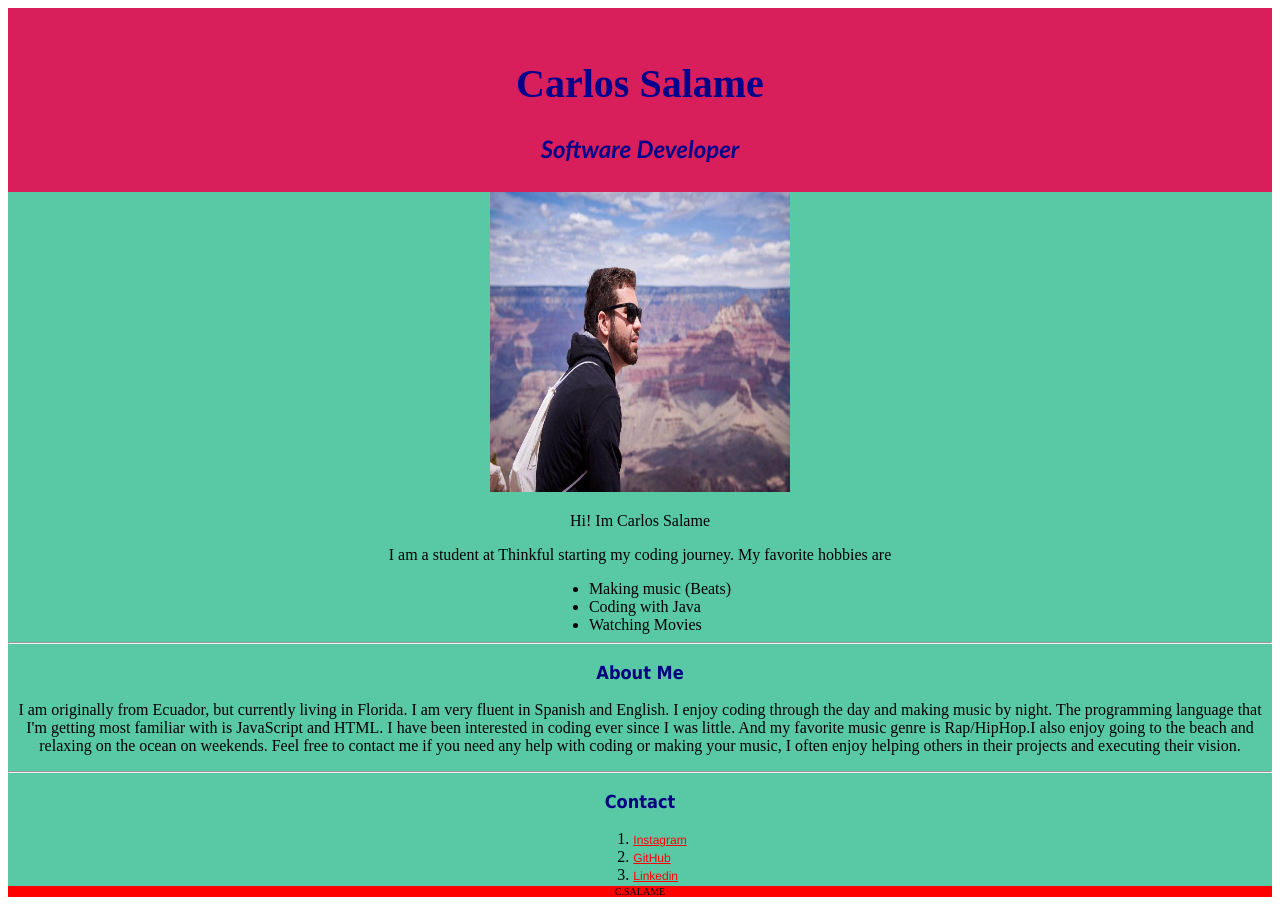
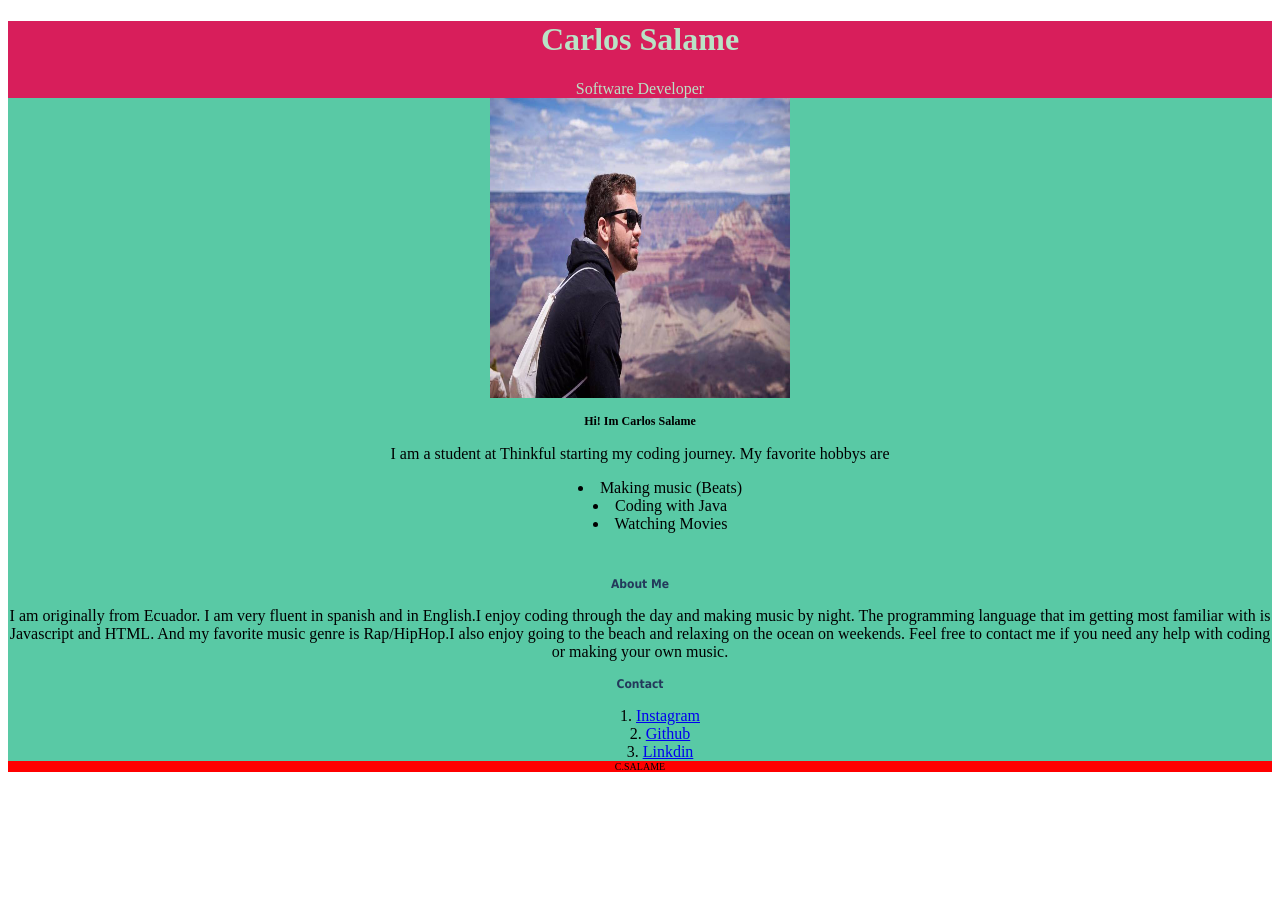
Before and after one commit to Salame1996/Mywebsite, a plain HTML site: page index.html in a window 1280 px wide. After the commit the page ends 800 px from the top, so only its background shows below. Drawn offline with Linux system fonts and the light colour scheme; a script that the page names is missing.

```diff
--- a/index.html
+++ b/index.html
@@ -1,67 +1,61 @@
 <!DOCTYPE html>
-<html lang= "en">
+<html>
   <head>
     <meta charset="utf-8">
     <meta name="viewport" content="width=device-width">
-    <title>Carlos Salame's Portfolio</title>
+    <title>replit</title>
     <link href="style.css" rel="stylesheet" type="text/css" />
   </head>
-
-  <body>
-
   <header>
 
- <!-- this is the header tab -->
    <h1> Carlos Salame</h1>
-<h2>Software Developer</h2>
+   <p>Software Developer<p>
+
     </header>
-
-    <article><!-- this is the artictle tab -->
+    <article>
+      <body>
         <img src="images/profile.jpg" alt="profile" >
-
 <div>
-<p>Hi! Im Carlos Salame</p>
-<p>I am a student at Thinkful starting my coding journey. My favorite hobbies are</p>
-
+  <h3> Hi! Im Carlos Salame </h3>
+  <p>
+I am a student at Thinkful starting my coding journey. My favorite hobbys are
 <ul>
   <li>Making music (Beats)</li>
   <li>Coding with Java</li>
   <li> Watching Movies</li>
   </ul>
-<!-- this is the end of the first section of the article -->
-  <hr>
-  </div>
-<!-- this is the about me and second section of the article -->
-   <div>
-    <h3>About Me</h3>
 
- <p>I am originally from Ecuador, but currently living in Florida. I am very fluent in Spanish and English. I enjoy coding through the day and making music by night. The programming language that I'm getting most familiar with is JavaScript and HTML. I have been interested in coding ever since I was little. And my favorite music genre is Rap/HipHop.I also enjoy going to the beach and relaxing on the ocean on weekends. Feel free to contact me if you need any help with coding or making your music, I often enjoy helping others in their projects and executing their vision.</p> </div>
-<!-- this is the end of about me and second section of the article -->
-<hr>
+  </p>
+
+  <br>
 
   <div>
-  <!-- this is the start of the third section of the article -->
 
-  <h3> Contact </h3>
+    <h2>About Me</h2>
 
+    <p>I am originally from Ecuador. I am very fluent in spanish and in English.I enjoy coding through the day and making music by night. The programming language that im getting most familiar with is Javascript and HTML. And my favorite music genre is Rap/HipHop.I also enjoy going to the beach and relaxing on the ocean on weekends. Feel free to contact me if you need any help with coding or making your own music.</p>
 
+</div>
+
+<div>
+  <h2> Contact </h2>
+
+<p>
 <ol>
-  <li><a href="https://www.instagram.com/" target="_blank">Instagram</a></li>
-  <li><a href="https://github.com/Salame1996" target="_blank">GitHub</a></li>
-  <li><a href="https://www.linkedin.com/in/carlos-salame-11925213b/" target="_blank">Linkedin</a></li>
+  <li><a href="https://www.instagram.com/">Instagram</a></li>
+  <li><a href="https://github.com/Salame1996">Github</a></li>
+  <li><a href="https://www.linkedin.com/in/carlos-salame-11925213b/">Linkdin</a></li>
 </ol>
-<hr>
-<!-- this is the end of the third section of the article -->
+</p>
   </div>
 
 
     <script src="script.js"></script>
 
+  </body>
+
   </article>
 
+  <footer> C.SALAME</footer>
 
-
-<!-- this is the footer tab -->
-  <footer>C.SALAME</footer>
-</body>
 </html>
--- a/style.css
+++ b/style.css
@@ -1,26 +1,15 @@
 
-header{ color: darkblue;
+header{ color: #B9E3C6;
 background-color: #D81E5B;
 text-align: center;
-padding:2%;
-font-weight: bold;
-/*This is the styling for the header */
-}
-h1{
-font-size: 40px;
+padding:0;
 
 }
 h2{
-font-family:calibri;
-font-style: italic;
-}
-
-h3{
-color: navy;
-font-size: 18px;
+color: #23395B;
+font-size: 12px;
 font-family: tahoma;
 }
-/*This is styling for the h2*/
 
 article{
 
@@ -28,15 +17,16 @@ background-color: #59C9A5;
 text-align: center;
 margin-top:-16px;
 }
-/*This is the styling for article*/
 img{
   width: 300px;
   height: 300px;
   align:middle;
 }
-/*This is the styling fot the img*/
 
-/*This is the styling for the h3 elements */
+h3{
+font-size: 12px;
+font-family:montserrat;
+}
 
 footer{
   text-align: center;
@@ -45,45 +35,20 @@ font-size: 10px;
 background-color: red;
 margin-top:-16px;
 }
-/*This is the styling for the footer */
 
 ul {
-    display: table;
-   margin:0 auto;
+    text-align:center;
+    list-style-position: inside;
 }
-/*This is the styling for the unordered lists */
 
 ol {
-   display: table;
-   margin:0 auto;
+    text-align: center;
+    list-style-position: inside;
 }
 
-/*This is the styling for the ordered lists */
+
 
 
 li {
-  text-align: left;
+  text-align: center;
 }
-/*This is the styling for the list items */
-
-a{
-font-family: helvetica;
-font-size: 12px;
-}
-
-
-/*This is the styling for the links */
-
-a:link {
-  color: #FF0000;
-}
-
-a:visited {
-  color: #00FF00;
-}
-a:hover {
-  color: #FF00FF;
-}
-a:active {
-  color: #0000FF;
-}
```
Lines whose indentation alone changed are shown as unchanged.
